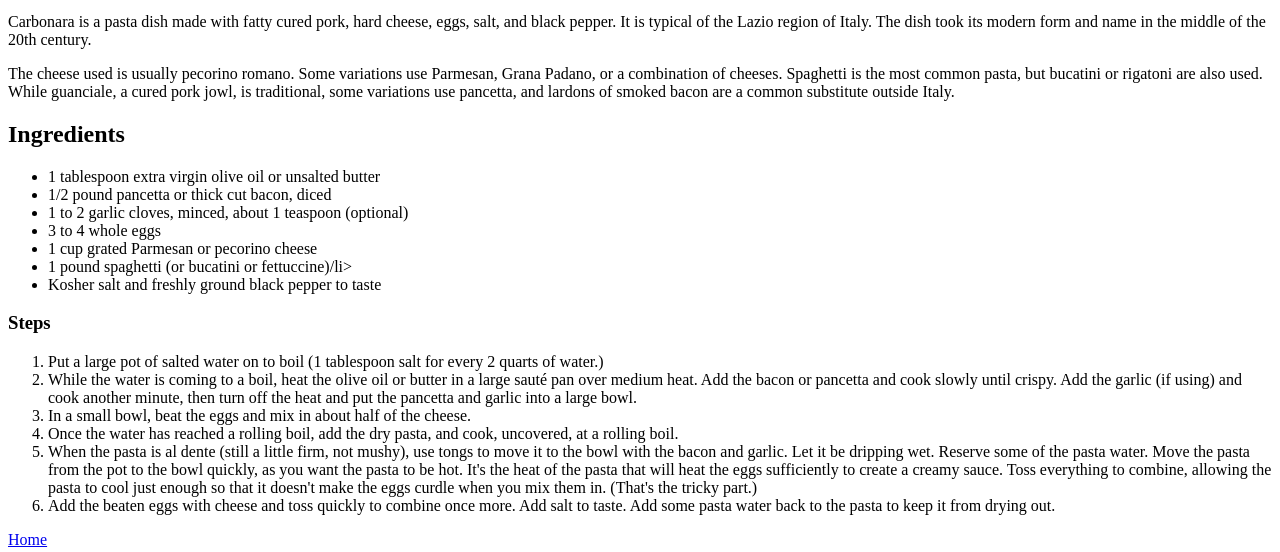
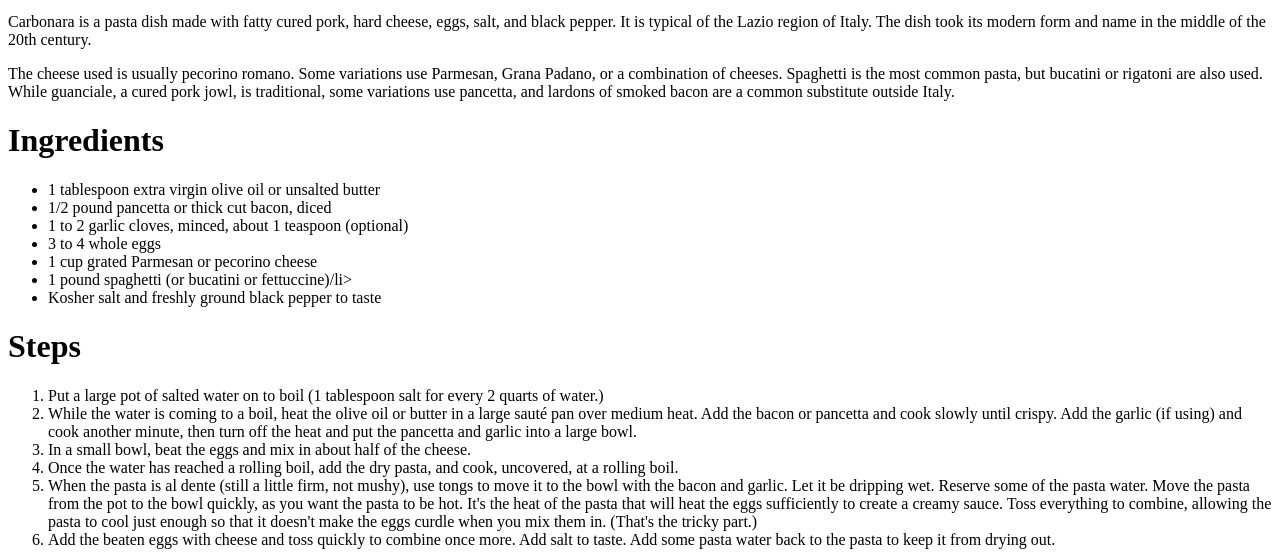
Before and after one commit to Mats-GD/odin-recipe, a plain HTML site: page recipes/pasta-carbonara.html in a window 1280 px wide. Shown: the part 405-957 px from the top of the page. Drawn offline with Linux system fonts and the light colour scheme.

Commit message:
change heading elements to h1 for conformity

```diff
--- a/recipes/pasta-carbonara.html
+++ b/recipes/pasta-carbonara.html
@@ -27,7 +27,7 @@
         outside Italy.
     </p>
 
-    <h2>Ingredients</h2>
+    <h1>Ingredients</h1>
 
     <ul>
         <li>1 tablespoon extra virgin olive oil or unsalted butter</li>
@@ -39,7 +39,7 @@
         <li>Kosher salt and freshly ground black pepper to taste</li>
     </ul>
 
-    <h3>Steps</h3>
+    <h1>Steps</h1>
 
     <ol>
         <li>Put a large pot of salted water on to boil (1 tablespoon salt for every 2 quarts of water.)</li>
```
